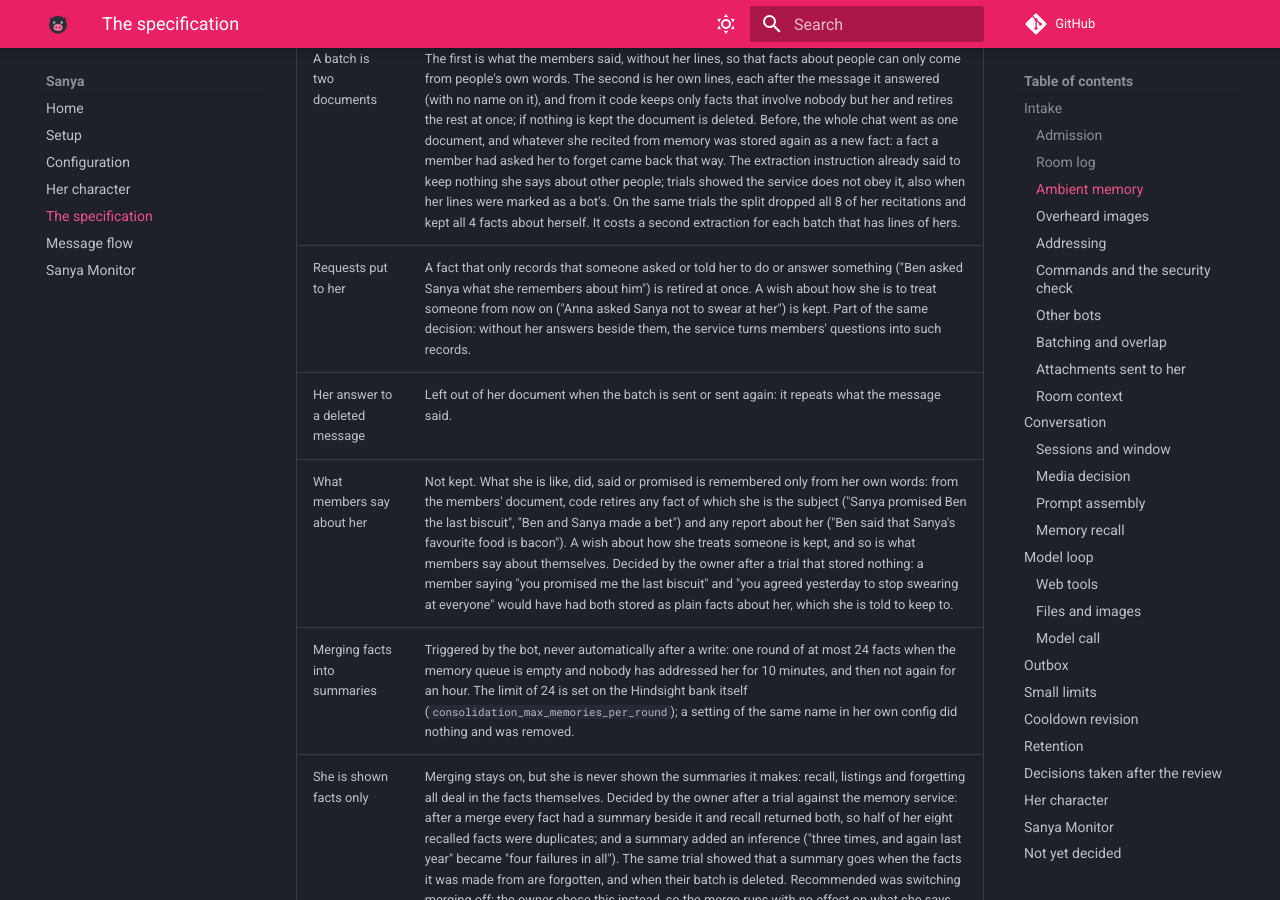
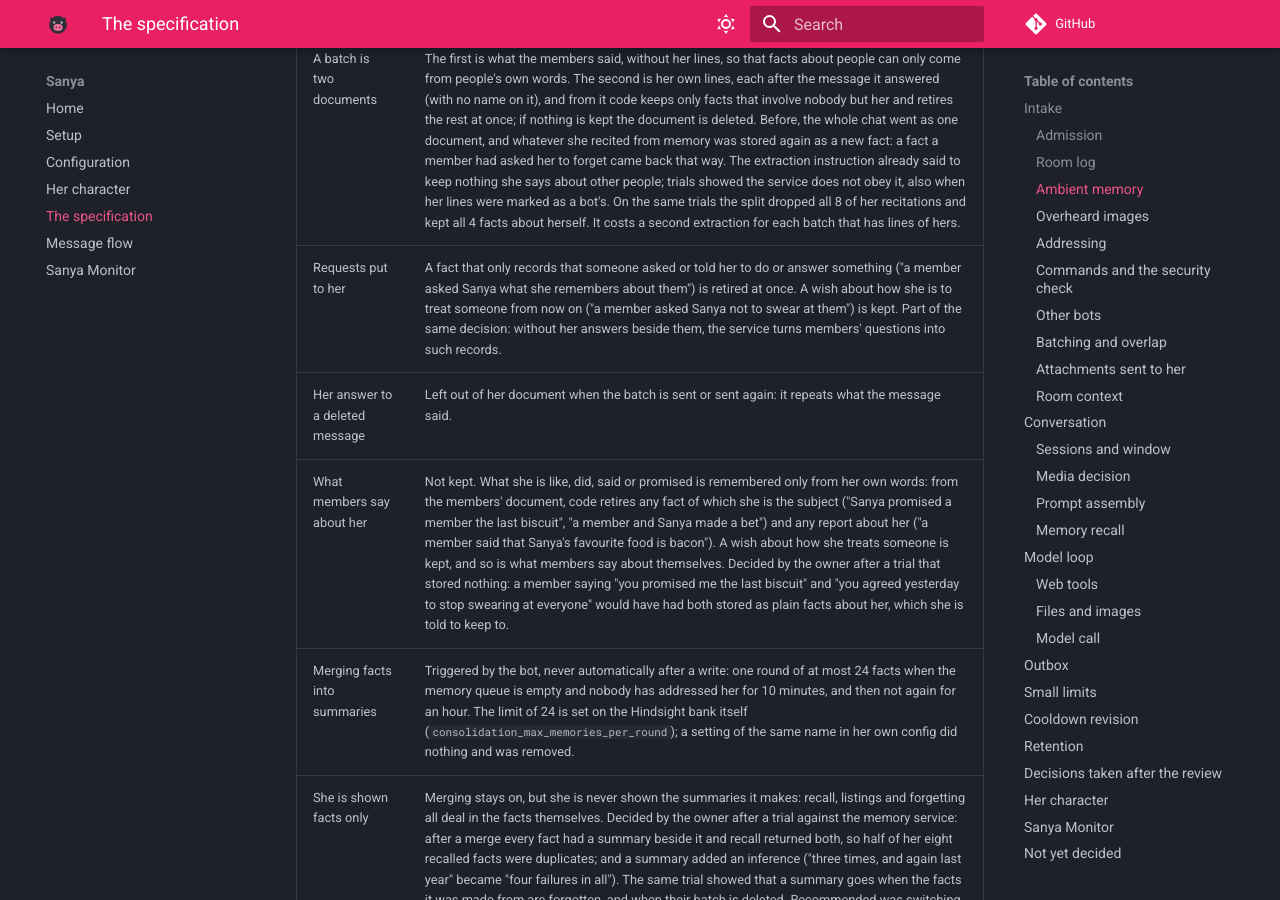
Before and after one commit to cadexn/sanya, an MkDocs documentation site: the page built from docs/SETTINGS.md, in a window 1280 px wide and 900 px high, scrolled down 2606 px. Built offline with MkDocs 1.6.1 and Material for MkDocs 9.7.7, drawn with Linux system fonts in a browser that asks for light colours; comment, search, counter and statistics services are not loaded; some of the changed text lies outside the part shown.

Commit message:
No named people in the examples: a member, another member, the innkeeper

```diff
--- a/docs/SETTINGS.md
+++ b/docs/SETTINGS.md
@@ -53,9 +53,9 @@
 | Bots as people | The bot accounts listed in `discord.bots_as_people` are recorded as people: what they say can become facts. Every other bot is context only. |
 | How it writes | One batch at a time, as ordinary blocking writes to Hindsight. The worker waits for it to finish, checks whether anyone has addressed her, then sends the next. |
 | A batch is two documents | The first is what the members said, without her lines, so that facts about people can only come from people's own words. The second is her own lines, each after the message it answered (with no name on it), and from it code keeps only facts that involve nobody but her and retires the rest at once; if nothing is kept the document is deleted. Before, the whole chat went as one document, and whatever she recited from memory was stored again as a new fact: a fact a member had asked her to forget came back that way. The extraction instruction already said to keep nothing she says about other people; trials showed the service does not obey it, also when her lines were marked as a bot's. On the same trials the split dropped all 8 of her recitations and kept all 4 facts about herself. It costs a second extraction for each batch that has lines of hers. |
-| Requests put to her | A fact that only records that someone asked or told her to do or answer something ("Ben asked Sanya what she remembers about him") is retired at once. A wish about how she is to treat someone from now on ("Anna asked Sanya not to swear at her") is kept. Part of the same decision: without her answers beside them, the service turns members' questions into such records. |
+| Requests put to her | A fact that only records that someone asked or told her to do or answer something ("a member asked Sanya what she remembers about them") is retired at once. A wish about how she is to treat someone from now on ("a member asked Sanya not to swear at them") is kept. Part of the same decision: without her answers beside them, the service turns members' questions into such records. |
 | Her answer to a deleted message | Left out of her document when the batch is sent or sent again: it repeats what the message said. |
-| What members say about her | Not kept. What she is like, did, said or promised is remembered only from her own words: from the members' document, code retires any fact of which she is the subject ("Sanya promised Ben the last biscuit", "Ben and Sanya made a bet") and any report about her ("Ben said that Sanya's favourite food is bacon"). A wish about how she treats someone is kept, and so is what members say about themselves. Decided by the owner after a trial that stored nothing: a member saying "you promised me the last biscuit" and "you agreed yesterday to stop swearing at everyone" would have had both stored as plain facts about her, which she is told to keep to. |
+| What members say about her | Not kept. What she is like, did, said or promised is remembered only from her own words: from the members' document, code retires any fact of which she is the subject ("Sanya promised a member the last biscuit", "a member and Sanya made a bet") and any report about her ("a member said that Sanya's favourite food is bacon"). A wish about how she treats someone is kept, and so is what members say about themselves. Decided by the owner after a trial that stored nothing: a member saying "you promised me the last biscuit" and "you agreed yesterday to stop swearing at everyone" would have had both stored as plain facts about her, which she is told to keep to. |
 | Merging facts into summaries | Triggered by the bot, never automatically after a write: one round of at most 24 facts when the memory queue is empty and nobody has addressed her for 10 minutes, and then not again for an hour. The limit of 24 is set on the Hindsight bank itself (`consolidation_max_memories_per_round`); a setting of the same name in her own config did nothing and was removed. |
 | She is shown facts only | Merging stays on, but she is never shown the summaries it makes: recall, listings and forgetting all deal in the facts themselves. Decided by the owner after a trial against the memory service: after a merge every fact had a summary beside it and recall returned both, so half of her eight recalled facts were duplicates; and a summary added an inference ("three times, and again last year" became "four failures in all"). The same trial showed that a summary goes when the facts it was made from are forgotten, and when their batch is deleted. Recommended was switching merging off; the owner chose this instead, so the merge runs with no effect on what she says. |
 | Which channels | Every channel she can read. There is no no-memory list. **Risk accepted:** anything said anywhere she can read may become a lasting fact. |
@@ -213,7 +213,7 @@
 | Rules location | A file next to the persona, not a string in code. |
 | Names | She sees each member under the name the server shows: the server nickname if there is one, otherwise the display name, cut at 32 characters. |
 | Time and place | Each turn she is told the server, the channel, and the date and time in this PC's time zone. |
-| Who she is answering | Each turn ends with a one-line note naming the person she is answering, so that she does not take someone who is asked about for the person asking. Added after trials, where she answered the wrong person in five cases. When the message names other people she has seen in the channel, the note adds that she is not answering them ("You are answering Anna, not Ben."); added after the third run, where one such answer still went to the wrong person. |
+| Who she is answering | Each turn ends with a one-line note naming the person she is answering, so that she does not take someone who is asked about for the person asking. Added after trials, where she answered the wrong person in five cases. When the message names other people she has seen in the channel, the note adds that she is not answering them ("You are answering one member, not another."); added after the third run, where one such answer still went to the wrong person. |
 | Familiarity | No relationship tiers. She has one voice for everyone, and what she knows about a person comes from memory. Decided in the interview, replacing the tally decided earlier. |
 | How the persona is approved | The owner was interviewed about her character. The drafts written from it are in `persona\` and wait for the owner's review. |
 
```
Also changed, not shown: 2 other files.
